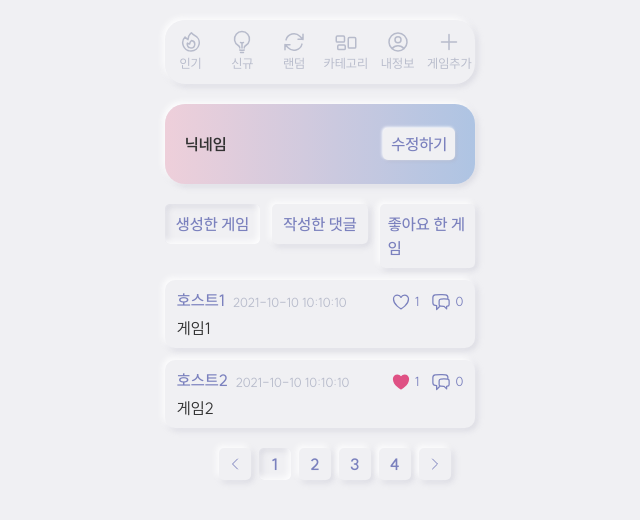
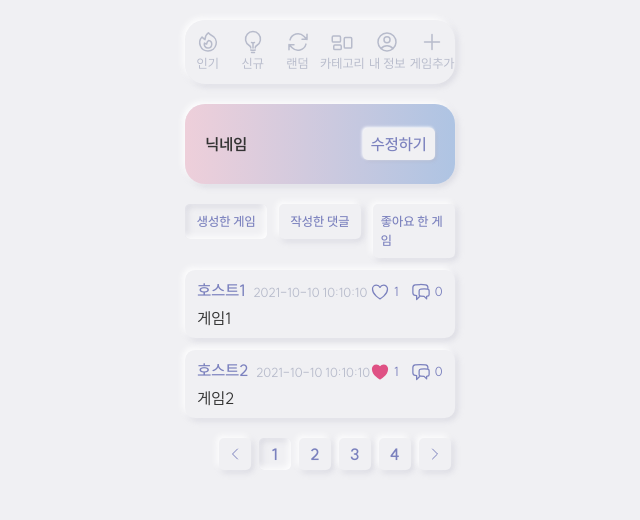
Before and after one commit to BalanSnack/FRONT, a React (Vite) app: page /myinfo in a window 1280 px wide. Both pictures are taken after a click on the element 779 px from the left and 52 px from the top of the page. Shown: the top 520 px of the page, without its empty margins (320-960 px from the left). Built offline with nearby package versions, Linux system fonts and the light colour scheme.

Commit message:
test: navItem test

```diff
--- a/src/components/molecules/NavBar/NavBar.tsx
+++ b/src/components/molecules/NavBar/NavBar.tsx
@@ -45,7 +45,7 @@ export default function NavBar({ isActive, activeHandler }: Props) {
       link: "/category",
     },
     myInfo: {
-      label: "내정보",
+      label: "내 정보",
       link: "/myInfo",
     },
     create: {
@@ -70,7 +70,7 @@ export default function NavBar({ isActive, activeHandler }: Props) {
         )}
         <div className={`${styles.navItemsWrapper} ${!isActive && "hidden"}`}>
           {Object.entries(navItems).map(([key, navItem]) => {
-            return <NavItem key={key} navItem={navItem} isActive={nowPage == key} />;
+            return <NavItem key={key} navItem={navItem} isCurrentPage={nowPage == key} />;
           })}
         </div>
       </div>
--- a/src/components/molecules/NavBar/NavItem.tsx
+++ b/src/components/molecules/NavBar/NavItem.tsx
@@ -14,24 +14,24 @@ import {
 
 interface Props {
   navItem: NavItemType;
-  isActive: boolean;
+  isCurrentPage: boolean;
 }
 
-export default function NavItem({ navItem, isActive }: Props) {
+export default function NavItem({ navItem, isCurrentPage }: Props) {
   const getIcon = () => {
     switch (navItem.label) {
       case "인기":
-        return <FireIcon className={isActive ? "w-7" : "w-6"} />;
+        return <FireIcon className={isCurrentPage ? "w-7" : "w-6"} />;
       case "신규":
-        return <LightBulbIcon className={isActive ? "w-7" : "w-6"} />;
+        return <LightBulbIcon className={isCurrentPage ? "w-7" : "w-6"} />;
       case "랜덤":
-        return <ArrowPathIcon className={isActive ? "w-7" : "w-6"} />;
+        return <ArrowPathIcon className={isCurrentPage ? "w-7" : "w-6"} />;
       case "카테고리":
-        return <RectangleGroupIcon className={isActive ? "w-7" : "w-6"} />;
-      case "내정보":
-        return <UserCircleIcon className={isActive ? "w-7" : "w-6"} />;
+        return <RectangleGroupIcon className={isCurrentPage ? "w-7" : "w-6"} />;
+      case "내 정보":
+        return <UserCircleIcon className={isCurrentPage ? "w-7" : "w-6"} />;
       case "게임추가":
-        return <PlusIcon className={isActive ? "w-7" : "w-6"} />;
+        return <PlusIcon className={isCurrentPage ? "w-7" : "w-6"} />;
       default:
         return null;
     }
@@ -40,10 +40,12 @@ export default function NavItem({ navItem, isActive }: Props) {
   return (
     <Link
       to={navItem.link}
-      className={`${styles.navItem} ${isActive ? styles.activeNavItem : styles.inactiveNavItem}`}
+      className={`${styles.navItem} ${
+        isCurrentPage ? styles.activeNavItem : styles.inactiveNavItem
+      }`}
     >
       {getIcon()}
-      <MyText size="sm" color={isActive ? "back" : "font2"}>
+      <MyText size="sm" color={isCurrentPage ? "back" : "font2"}>
         {navItem.label}
       </MyText>
     </Link>
--- a/src/components/organisms/MainCardBtn/MainCardBtn.tsx
+++ b/src/components/organisms/MainCardBtn/MainCardBtn.tsx
@@ -41,7 +41,7 @@ export default function MainCardBtn({ theme }: Props) {
       role="mainCardBtn"
     >
       <img src={`src/assets/images/${theme}_card.png`} />
-      <MyText size={theme === "popular" ? "xl" : "md"} weight="medium">
+      <MyText size={theme === "popular" ? "lg" : "md"} weight="medium">
         {themeMsg[theme]}
       </MyText>
     </div>
--- a/src/components/organisms/MyInfoContentTable/MyInfoContentTable/MyInfoContentTable.tsx
+++ b/src/components/organisms/MyInfoContentTable/MyInfoContentTable/MyInfoContentTable.tsx
@@ -28,7 +28,9 @@ export default function MyInfoContentTable() {
       className={`${styles.contentBtn} ${content === selectedContent && styles.selectedContentBtn}`}
       key={content}
     >
-      <MyText weight="medium">{text}</MyText>
+      <MyText weight="medium" size="sm">
+        {text}
+      </MyText>
     </div>
   ));
 
```
Also changed, not shown: 2 other files (tests, documents, lock files or other folders).
